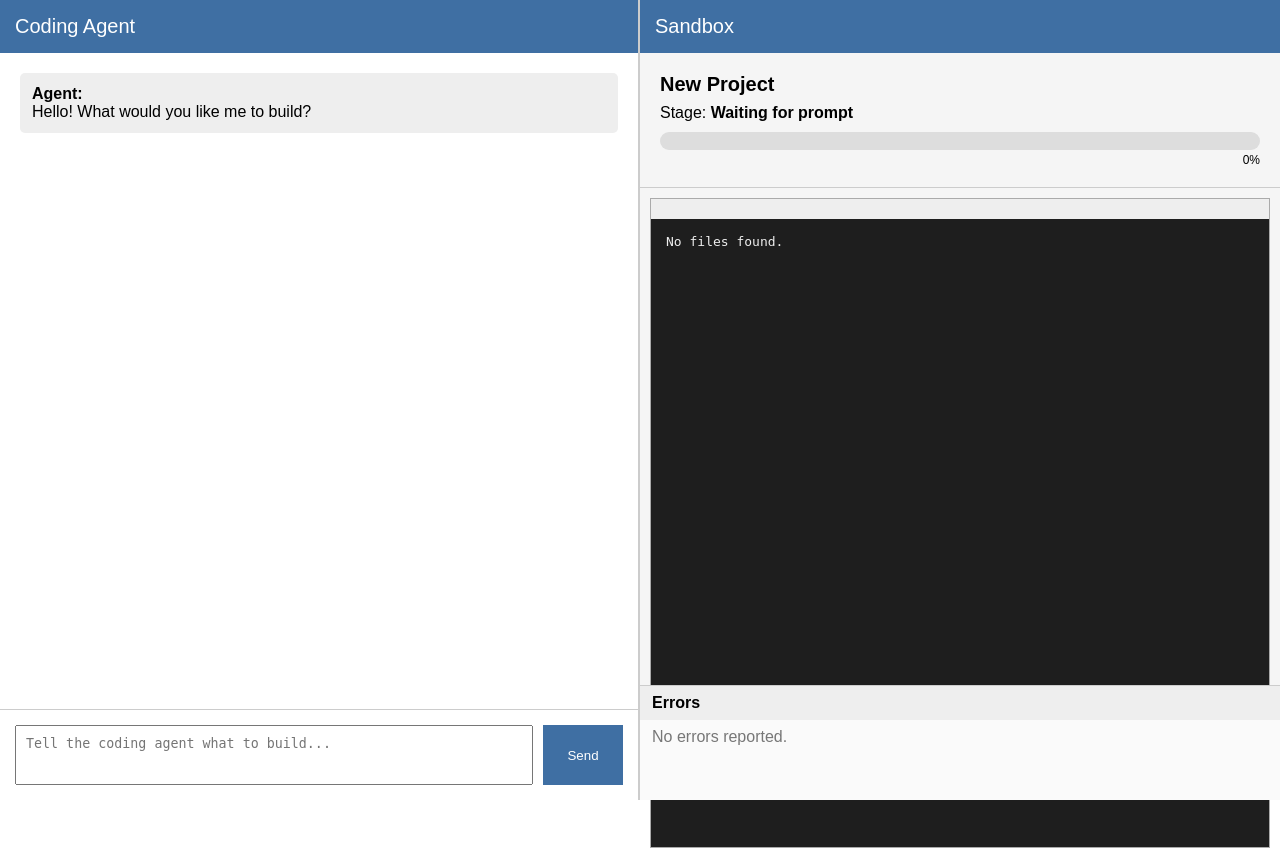
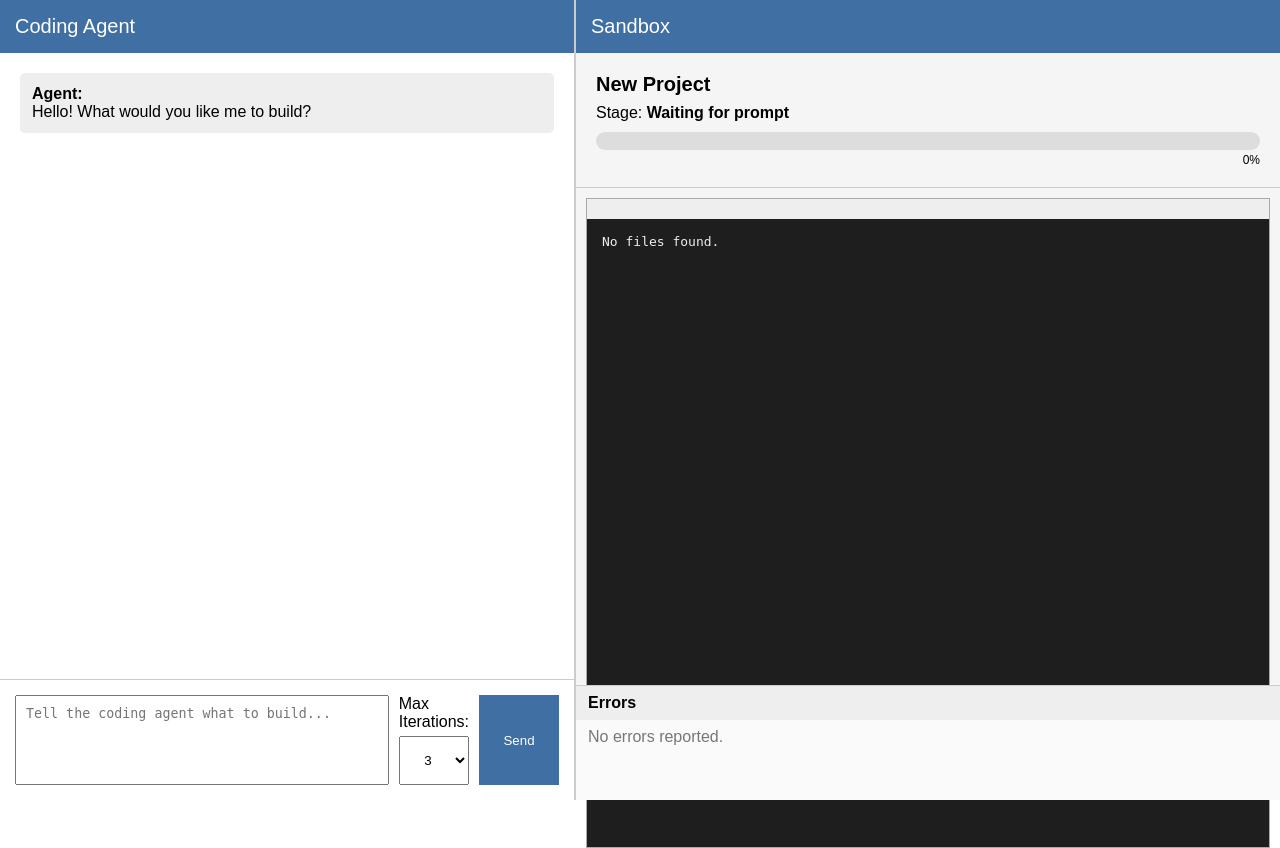
Before and after one commit to 105912265/Coding_Agent_Group_4, a PHP site: page / in a window 1280 px wide. Run offline with PHP 8.4, Linux system fonts and the light colour scheme; data that the repository does not hold is empty.

Commit message:
update graph invoke to stream, ui status display, max iterations

```diff
--- a/src/ui/index.php
+++ b/src/ui/index.php
@@ -67,6 +67,12 @@ if ($handle) {
 
 // check if prompt submitted
 if (isset($_POST["prompt"])) {
+    $maxIterations = isset($_POST["max_iterations"])
+        ? (int) $_POST["max_iterations"]
+        : 3;
+    if ($maxIterations < 1 || $maxIterations > 5) {
+        $maxIterations = 3;
+    }
     $prompt = trim($_POST["prompt"]);
     if ($prompt != "") {
         // append user prmppt
@@ -86,7 +92,7 @@ if (isset($_POST["prompt"])) {
         $command = "cd " . escapeshellarg($projectFolder)
                 . " && nohup python3 " . escapeshellarg($scriptFile)
                 . " " . escapeshellarg($prompt)
-                . " --max-iterations 3"
+                . " --max-iterations " . $maxIterations
                 . " > " . escapeshellarg($logFile)
                 . " 2>&1 < /dev/null &";
 
@@ -139,6 +145,17 @@ if (isset($_POST["prompt"])) {
 
             <textarea name="prompt"
                 placeholder="Tell the coding agent what to build..."></textarea>
+
+            <div class="iteration-setting">
+                <label for="max_iterations">Max <br> Iterations:</label>
+                <select name="max_iterations" id="max_iterations">
+                    <option value="1">1</option>
+                    <option value="2">2</option>
+                    <option value="3" selected>3</option>
+                    <option value="4">4</option>
+                    <option value="5">5</option>
+                </select>
+            </div>
 
             <button type="submit">Send</button>
 
--- a/src/ui/style.css
+++ b/src/ui/style.css
@@ -11,7 +11,7 @@ body {
 }
 
 .left {
-    width: 50%;
+    width: 45%;
     height: 100vh;
     display: flex;
     flex-direction: column;
@@ -20,7 +20,7 @@ body {
 }
 
 .right {
-    width: 50%;
+    width: 55%;
     height: 100vh;
     background-color: #f5f5f5;
     display: flex;
@@ -65,7 +65,7 @@ body {
 
 textarea {
     flex: 1;
-    height: 60px;
+    height: 90px;
     resize: none;
     padding: 10px;
     box-sizing: border-box;
@@ -165,3 +165,18 @@ button:hover {
 .no-errors {
     color: #777;
 }
+
+.iteration-setting {
+    display: flex;
+    flex-direction: column;
+    align-items: stretch;
+    gap: 5px;
+}
+
+.iteration-setting select {
+    height: 100%;
+    width: 100%;
+    box-sizing: border-box;
+    text-align: center;
+    text-align-last: center;
+}
```
Also changed, not shown: 1 other file.
